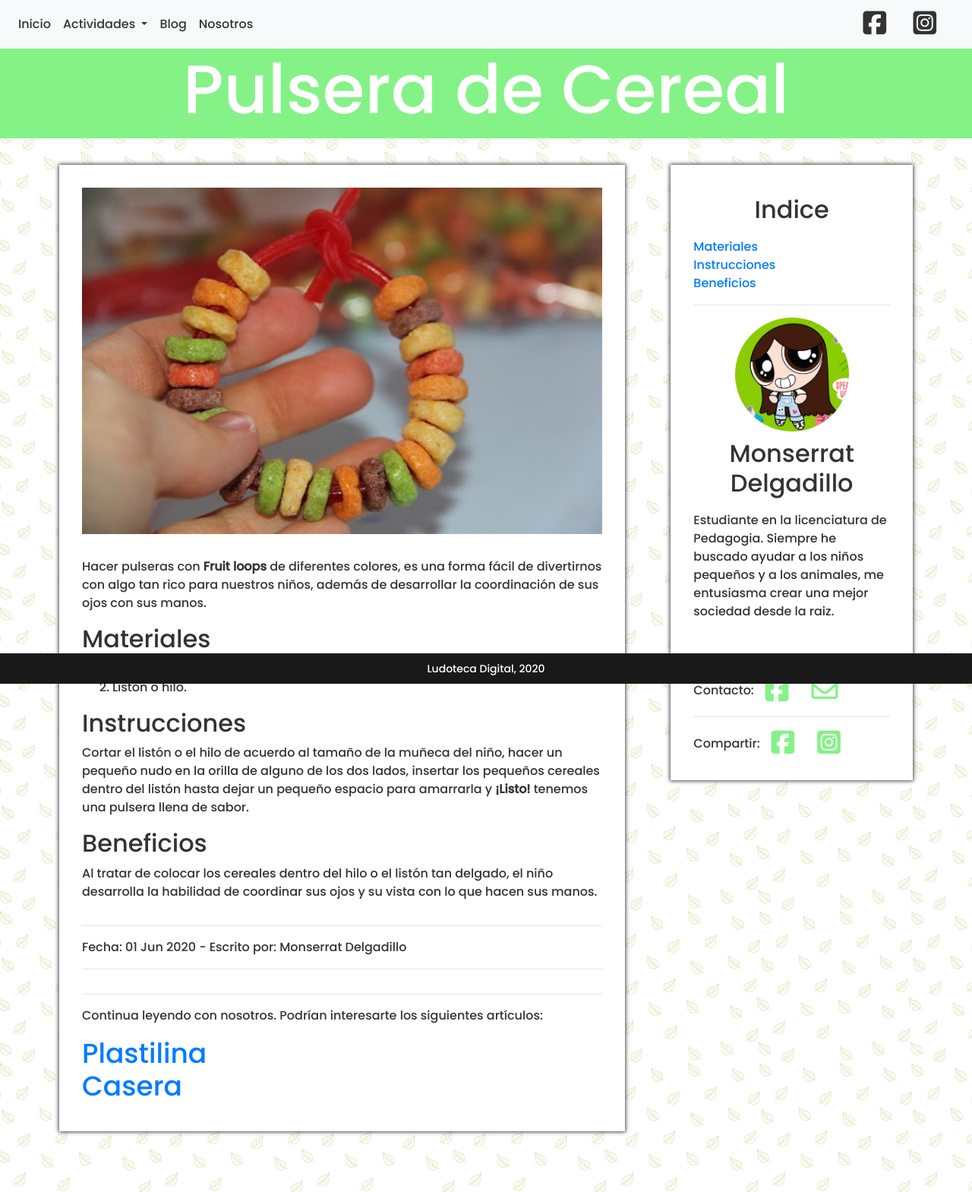
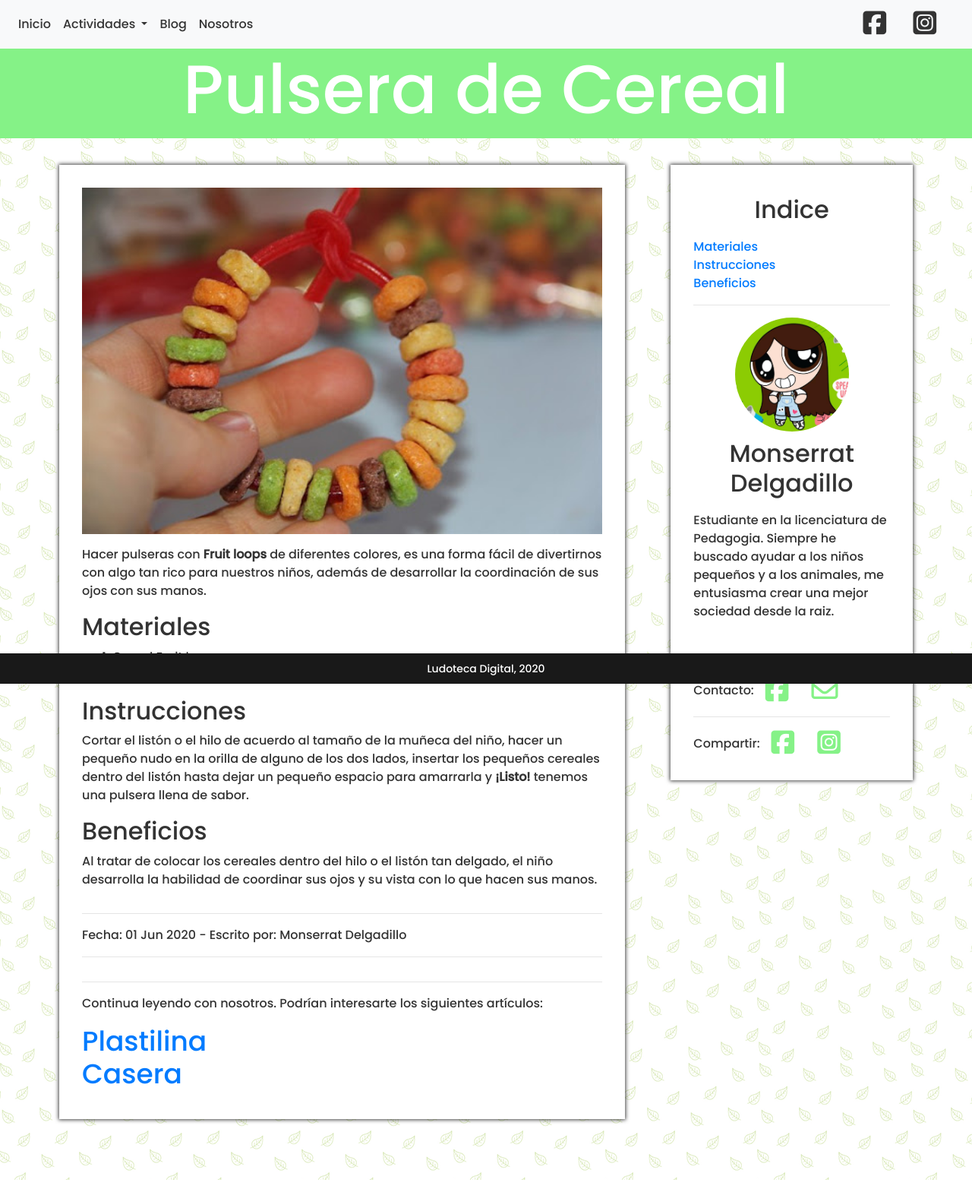
Before and after one commit to MarcoLPR/marcolpr.github.io, a Jekyll site: the page built from _posts/2020-06-01-pulsera-de-cereal.md, in a window 1280 px wide. Shown: the whole page at 76% size. Built offline with Jekyll 4.4.1, drawn with Linux system fonts in a browser that asks for light colours; nearby versions of some CDN libraries; comment, search, counter and statistics services are not loaded.

Commit message:
Fixed posts' description

```diff
--- a/_posts/2020-06-01-pulsera-de-cereal.md
+++ b/_posts/2020-06-01-pulsera-de-cereal.md
@@ -7,9 +7,7 @@ author: monse
 image: /assets/posts/2020-06-01-pulsera-de-cereal.jpeg
 ---
 ![Actividad de pulseras](/assets/posts/2020-06-01-pulsera-de-cereal.jpeg)
-
 Hacer pulseras con **Fruit loops** de diferentes colores, es una forma fácil de divertirnos con algo tan rico para nuestros niños, además de desarrollar la coordinación de sus ojos con sus manos.
-
 
 ## Materiales
 
--- a/blog/index.html
+++ b/blog/index.html
@@ -7,7 +7,7 @@ title: "Blog"
     src="https://connect.facebook.net/es_LA/sdk.js#xfbml=1&version=v6.0"></script>
 <h2 class="blog-title">Blog</h2>
 <div class="blog-background">
-    <section class="col-12 col-md-8" itemscope itemtype="http://schema.org/Blog">
+    <section class="col-12 col-md-8 pl-md-5" itemscope itemtype="http://schema.org/Blog">
         {% for post in paginator.posts %}
         <article class="blog-card" itemprop="blogPosts" itemscope itemtype="http://schema.org/BlogPosting">
             <meta itemprop="name" content="{{post.title}}" />
@@ -60,7 +60,7 @@ title: "Blog"
         </article>
         {% endfor %}
     </section>
-    <div class="col-md-3 col-12">
+    <div class="col-md-4 pr-md-5 col-12">
         <div class="blog-helper">
             <p>
                 En este blog podras encontrar articulos sobre educaci&oacute;n y varias actividades para todas las
```
Also changed, not shown: _posts/2020-06-01-pinturas-con-carritos.md (+0 -2 lines), _posts/2020-06-01-plastilina-casera.md (+0 -2 lines).
